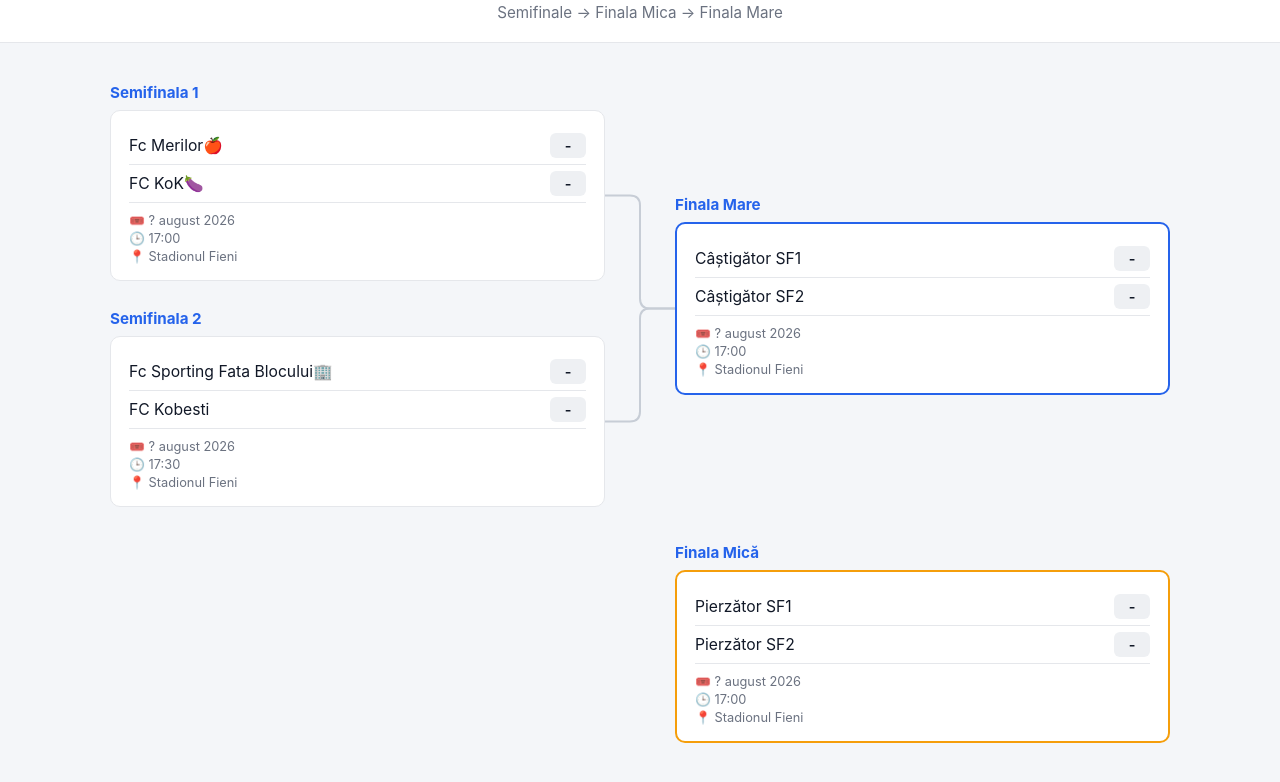
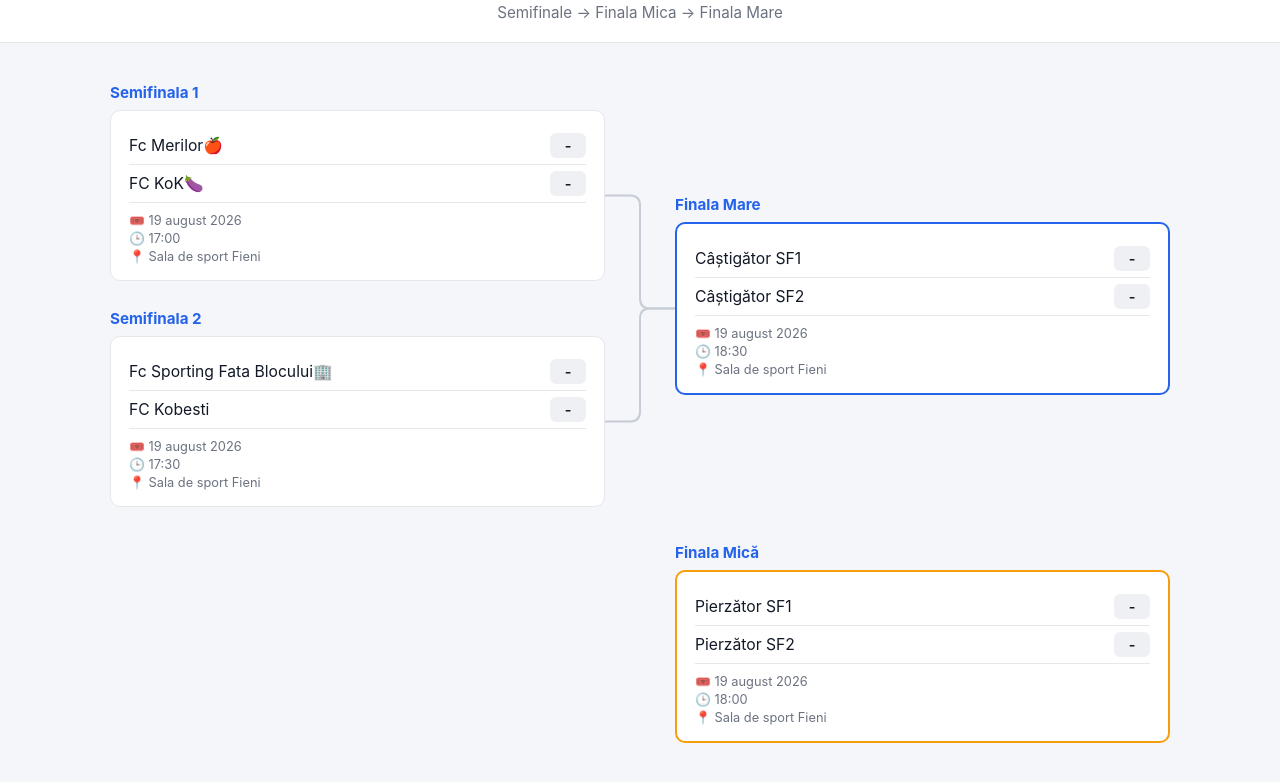
Before and after one commit to micuboss123/SuperCupa-Fieni, a plain HTML site: page index.html in a window 1280 px wide. Shown: the part 68-850 px from the top of the page. Drawn offline with Linux system fonts and the light colour scheme.

Commit message:
Update index.html

```diff
--- a/index.html
+++ b/index.html
@@ -158,9 +158,9 @@
           <span class="score-box" id="sf1-score-b">-</span>
         </div>
         <div class="meta">
-          <span>🎟️ ? august 2026</span>
+          <span>🎟️ 19 august 2026</span>
           <span>🕒 17:00</span>
-          <span>📍 Stadionul Fieni</span>
+          <span>📍 Sala de sport Fieni</span>
         </div>
       </div>
     </div>
@@ -177,9 +177,9 @@
           <span class="score-box" id="sf2-score-b">-</span>
         </div>
         <div class="meta">
-          <span>🎟️ ? august 2026</span>
+          <span>🎟️ 19 august 2026</span>
           <span>🕒 17:30</span>
-          <span>📍 Stadionul Fieni</span>
+          <span>📍 Sala de sport Fieni</span>
         </div>
       </div>
     </div>
@@ -196,9 +196,9 @@
           <span class="score-box" id="fm-score-b">-</span>
         </div>
         <div class="meta">
-          <span>🎟️ ? august 2026</span>
-          <span>🕒 17:00</span>
-          <span>📍 Stadionul Fieni</span>
+          <span>🎟️ 19 august 2026</span>
+          <span>🕒 18:30</span>
+          <span>📍 Sala de sport Fieni</span>
         </div>
       </div>
     </div>
@@ -215,9 +215,9 @@
           <span class="score-box" id="fn-score-b">-</span>
         </div>
         <div class="meta">
-          <span>🎟️ ? august 2026</span>
-          <span>🕒 17:00</span>
-          <span>📍 Stadionul Fieni</span>
+          <span>🎟️ 19 august 2026</span>
+          <span>🕒 18:00</span>
+          <span>📍 Sala de sport Fieni</span>
         </div>
       </div>
     </div>
```
